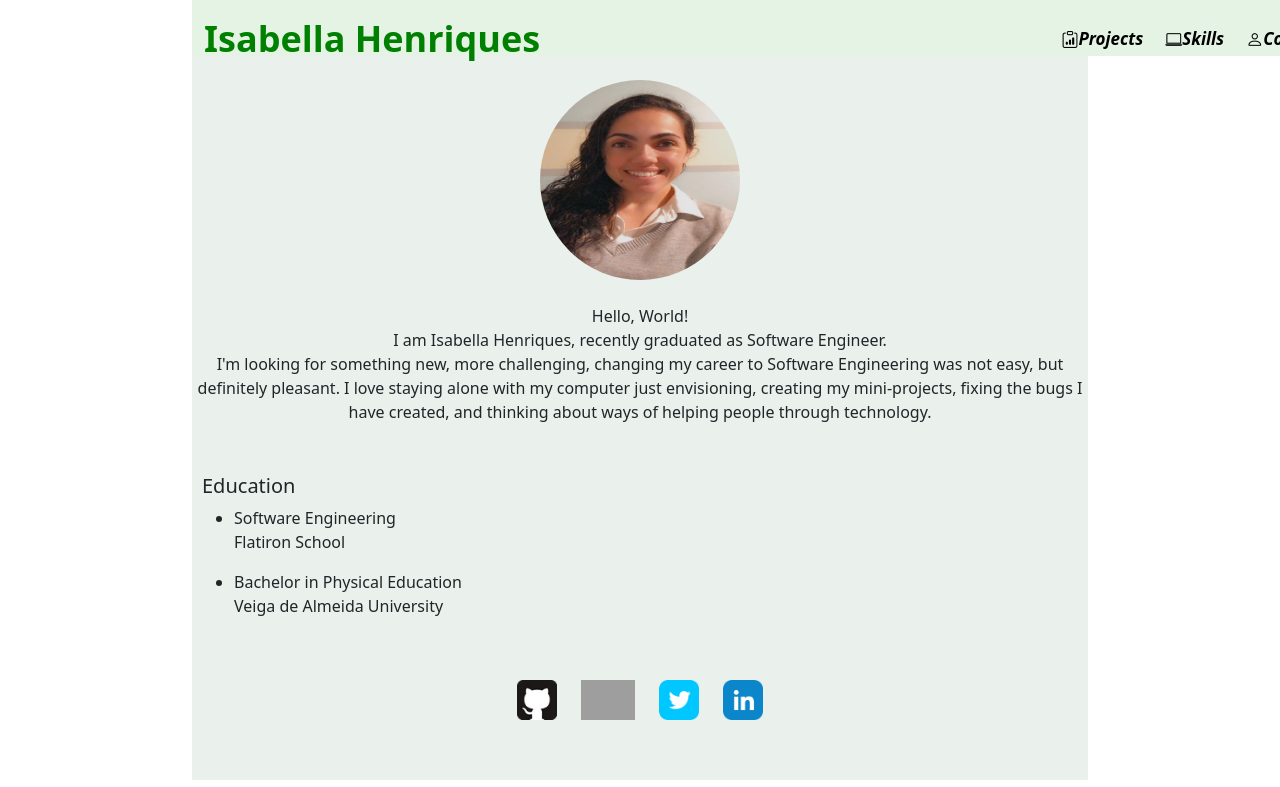
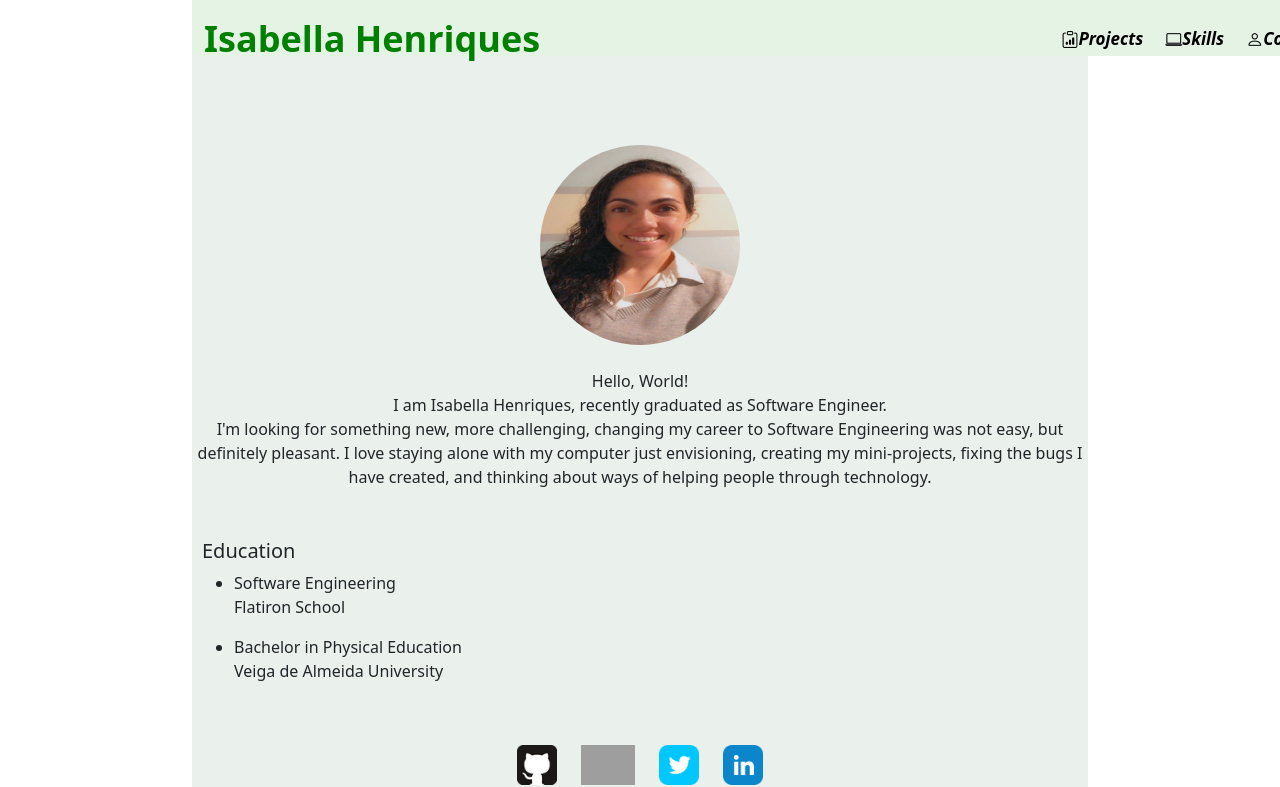
Before and after one commit to isabellagh/my-portfolio1, a React (Create React App) app: page / in a window 1280 px wide. Shown: the top 787 px of the page. Built offline with nearby package versions, Linux system fonts and the light colour scheme; grey boxes are pictures that could not be loaded.

Commit message:
section titles spaced out

```diff
--- a/src/components/body/about/about.css
+++ b/src/components/body/about/about.css
@@ -1,6 +1,6 @@
 .about {
-  padding-top: 80px;
-  padding-bottom: 48px;
+  padding-top: 100px;
+  padding-bottom: 45px;
   background-color: rgb(234, 240, 235);
 }
 
--- a/src/components/body/body.css
+++ b/src/components/body/body.css
@@ -2,7 +2,8 @@
   /* padding: 12px; */
   padding-bottom: 30px;
   /* height: 100vh; */
+}
 
-
-
+.section {
+  padding-top: 45px;
 }
--- a/src/components/body/projects/project-section.css
+++ b/src/components/body/projects/project-section.css
@@ -10,6 +10,7 @@
     align-items: center;
     margin: 16px 0px;
     /* padding: 8px 0px; */
+
 }
 
 .project-image {
--- a/src/components/body/projects/projects.css
+++ b/src/components/body/projects/projects.css
@@ -3,7 +3,3 @@
     flex-direction: column;
     flex: 1;
 }
-
-.section-header {
-
-}
```
